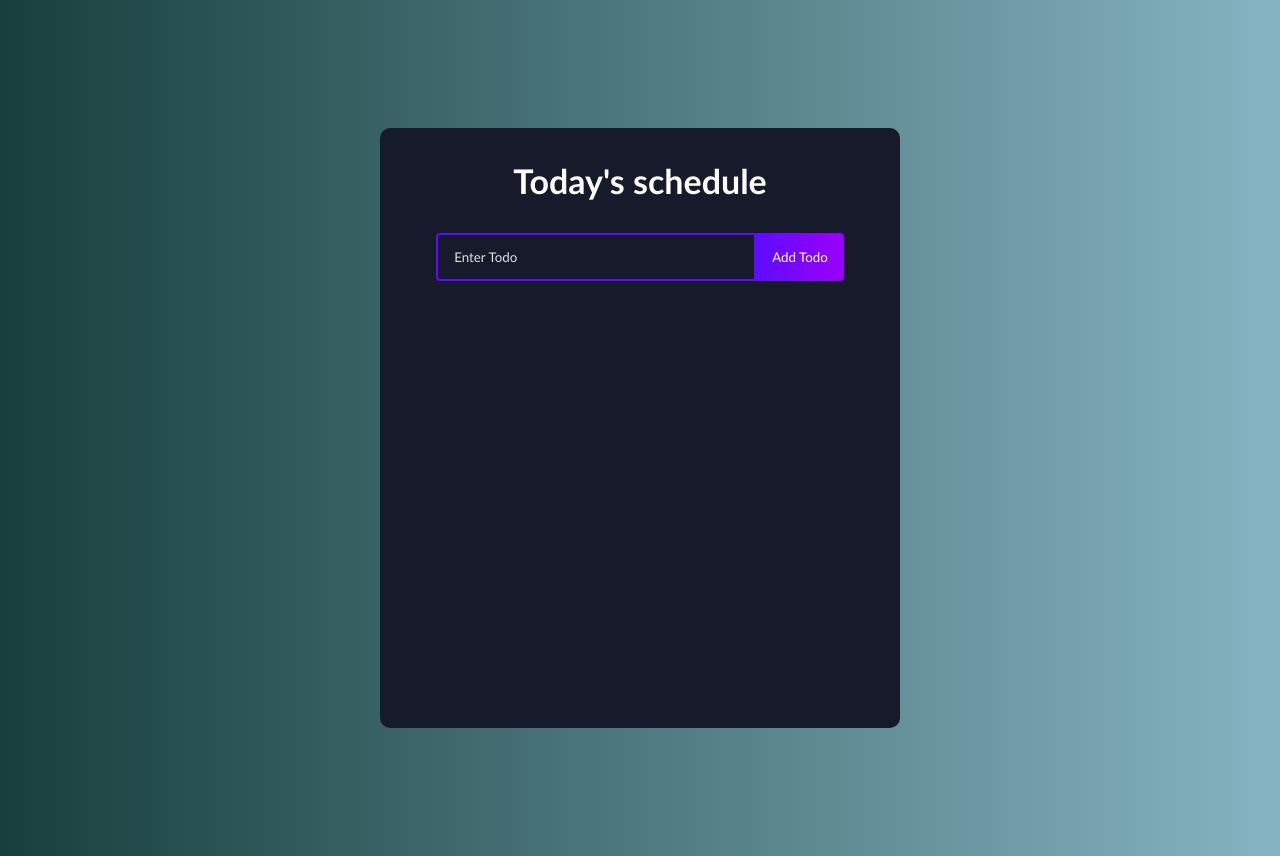
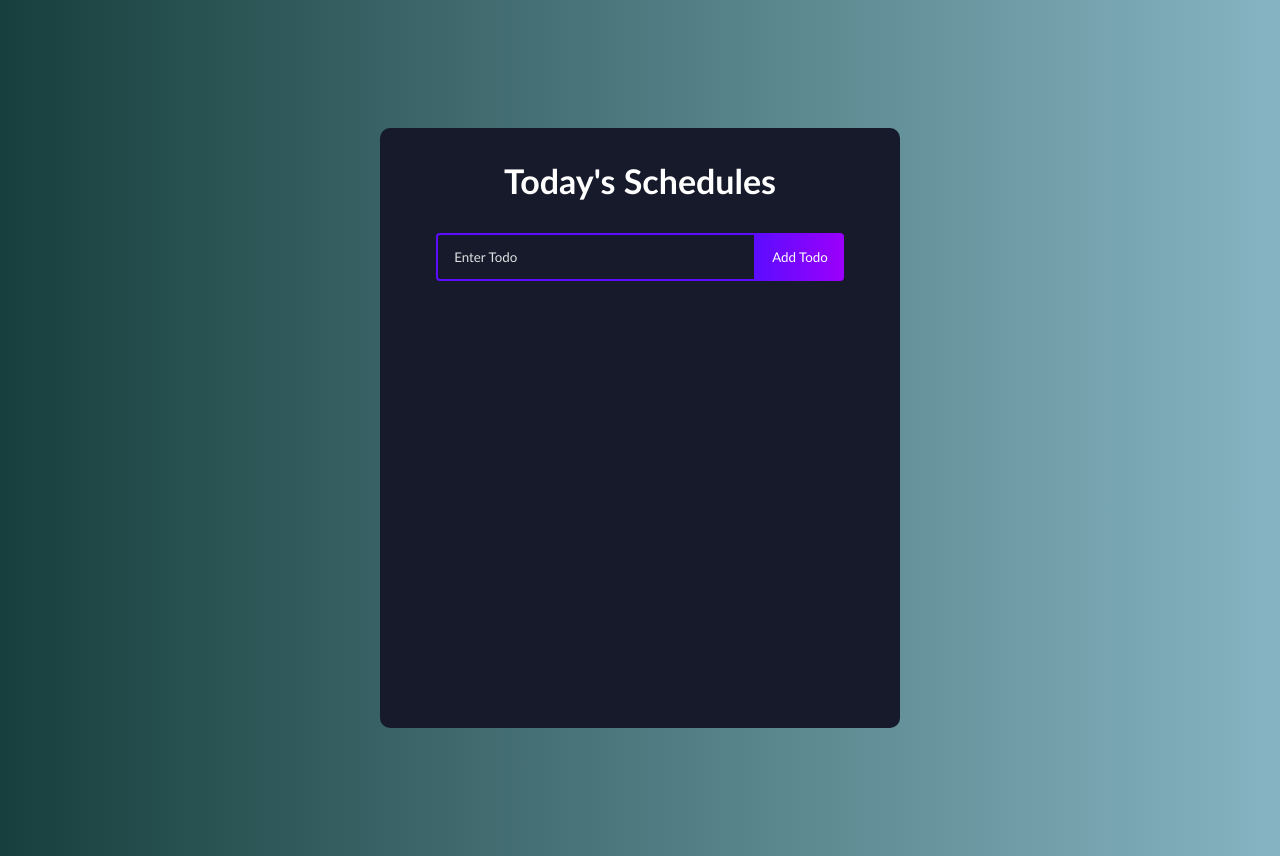
Before and after one commit to denishjackson1/utilityapp, a React (Create React App) app: page / in a window 1280 px wide. Built offline with nearby package versions, Linux system fonts and the light colour scheme.

Commit message:
Schedules

```diff
--- a/src/components/Todolist.js
+++ b/src/components/Todolist.js
@@ -42,7 +42,7 @@ function TodoList() {
 
   return (
     <>
-      <h1>Today's schedule</h1>
+      <h1>Today's Schedules</h1>
       <Todoform onSubmit={addTodo} />
       <Todo
         todos={todos}
```
